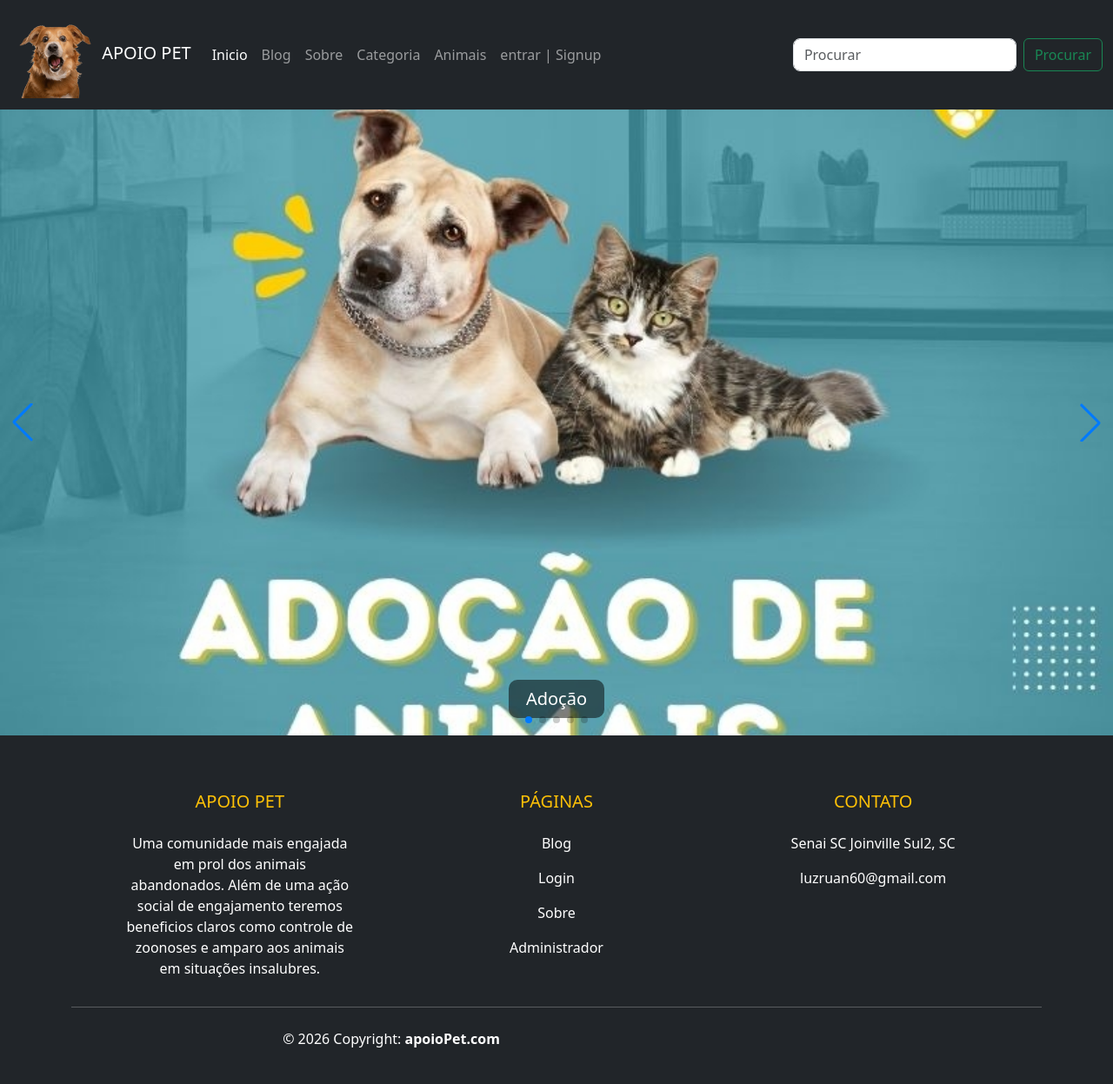
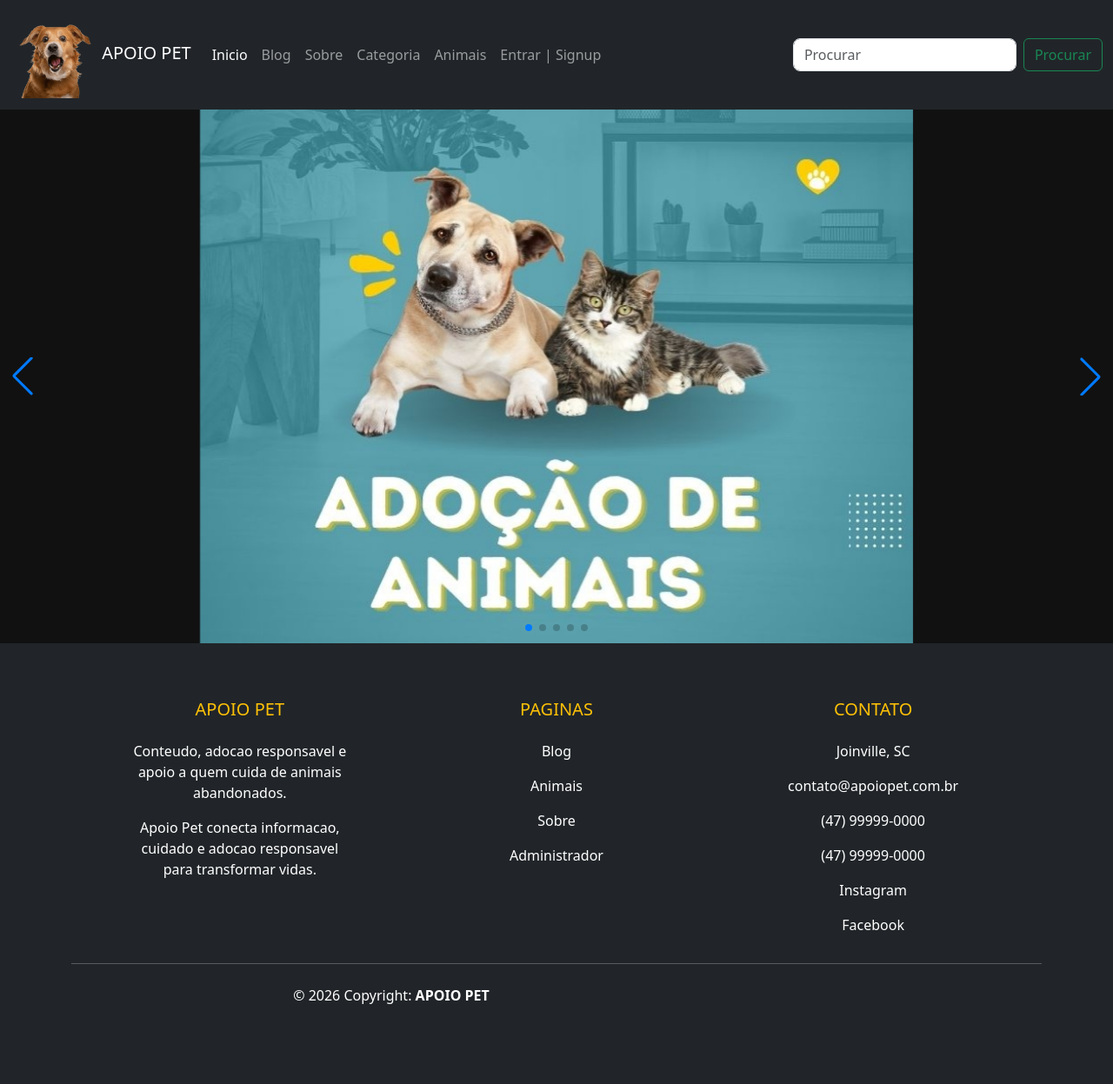
Before and after one commit to Ruan-Marcelo/php-blog-system, a PHP site: page / in a window 1280 px wide. Shown: the whole page at 87% size. After the commit the page ends 1155 px from the top, so only its background shows below. Run offline with PHP 8.4, Linux system fonts and the light colour scheme; data comes from the database, SQL or seed files in the repository; both versions use the stored data as it was after the commit.

Commit message:
Apply site settings and seed content

```diff
--- a/animals.php
+++ b/animals.php
@@ -23,14 +23,17 @@ $notFound = 0;
 	<?php
 	include_once("db_conn.php");
 	include_once("admin/data/Animal.php");
+	include_once("site_config.php");
 
 	$animals = getAllAnimals($conn);
+	$siteSettings = get_site_settings($conn);
 	?>
 	<?php include 'navbar.php'; ?>
 
 	<div class="container mt-5">
 
-		<h1 class="mb-4">Lista de Animais</h1>
+		<h1 class="mb-2">Animais para adocao</h1>
+		<p class="text-muted mb-4"><?= htmlspecialchars($siteSettings['footer_text']) ?></p>
 
 		<?php if (!empty($animals)) { ?>
 
--- a/footer.php
+++ b/footer.php
@@ -1,32 +1,49 @@
+<?php
+include_once("db_conn.php");
+include_once("site_config.php");
+$siteSettings = get_site_settings($conn);
+?>
 <footer class="bg-dark text-white pt-5 pb-4">
   <div class="container text-center text-md-left">
     <div class="row text-center text-md-left">
-      <!-- About Section -->
       <div class="col-md-3 col-lg-3 col-xl-3 mx-auto mt-3">
-        <h5 class="text-uppercase mb-4 font-weight-bold text-warning">APOIO PET</h5>
-        <p>Uma comunidade mais engajada em prol dos animais abandonados.
-            Além de uma ação social de engajamento teremos beneficios claros como controle de zoonoses e amparo aos animais em situações insalubres.
-        </p>
+        <h5 class="text-uppercase mb-4 font-weight-bold text-warning">
+          <?= htmlspecialchars($siteSettings['site_name']) ?>
+        </h5>
+        <p><?= nl2br(htmlspecialchars($siteSettings['site_description'])) ?></p>
+        <p><?= nl2br(htmlspecialchars($siteSettings['footer_text'])) ?></p>
       </div>
-      <!-- Links Section -->
+
       <div class="col-md-2 col-lg-2 col-xl-2 mx-auto mt-3">
-        <h5 class="text-uppercase mb-4 font-weight-bold text-warning">Páginas</h5>
+        <h5 class="text-uppercase mb-4 font-weight-bold text-warning">Paginas</h5>
         <p><a href="blog.php" class="text-white" style="text-decoration: none;">Blog</a></p>
-        <p><a href="login.php" class="text-white" style="text-decoration: none;">Login</a></p>
+        <p><a href="animals.php" class="text-white" style="text-decoration: none;">Animais</a></p>
         <p><a href="sobre.php" class="text-white" style="text-decoration: none;">Sobre</a></p>
         <p><a href="admin-login.php" class="text-white" style="text-decoration: none;">Administrador</a></p>
       </div>
-      <!-- Contact Section -->
+
       <div class="col-md-4 col-lg-3 col-xl-3 mx-auto mt-3">
         <h5 class="text-uppercase mb-4 font-weight-bold text-warning">Contato</h5>
-        <p><i class="fas fa-home mr-3"></i> Senai SC Joinville Sul2, SC</p>
-        <p><i class="fas fa-envelope mr-3"></i> luzruan60@gmail.com</p>
+        <p>Joinville, SC</p>
+        <p><?= htmlspecialchars($siteSettings['contact_email']) ?></p>
+        <p><?= htmlspecialchars($siteSettings['contact_phone']) ?></p>
+        <p><?= htmlspecialchars($siteSettings['whatsapp']) ?></p>
+
+        <?php if (!empty($siteSettings['instagram'])) { ?>
+          <p><a href="<?= htmlspecialchars($siteSettings['instagram']) ?>" class="text-white" style="text-decoration: none;">Instagram</a></p>
+        <?php } ?>
+
+        <?php if (!empty($siteSettings['facebook'])) { ?>
+          <p><a href="<?= htmlspecialchars($siteSettings['facebook']) ?>" class="text-white" style="text-decoration: none;">Facebook</a></p>
+        <?php } ?>
       </div>
     </div>
+
     <hr class="mb-4">
+
     <div class="row align-items-center">
       <div class="col-md-7 col-lg-8">
-        <p>© 2026 Copyright: <strong>apoioPet.com</strong></p>
+        <p>© 2026 Copyright: <strong><?= htmlspecialchars($siteSettings['site_name']) ?></strong></p>
       </div>
     </div>
   </div>
--- a/index.php
+++ b/index.php
@@ -7,6 +7,9 @@ if (isset($_SESSION['user_id']) && isset($_SESSION['username'])) {
 }
 
 include_once("db_conn.php");
+include_once("site_config.php");
+
+$siteSettings = get_site_settings($conn);
 
 $stmt = $conn->prepare("SELECT * FROM banner WHERE active = 1");
 $stmt->execute();
@@ -18,7 +21,7 @@ $banners = $stmt->fetchAll(PDO::FETCH_ASSOC);
 <head>
     <meta charset="UTF-8">
     <meta name="viewport" content="width=device-width, initial-scale=1.0">
-    <title>Home Page</title>
+    <title><?= htmlspecialchars($siteSettings['site_name']) ?></title>
 
     <!-- Bootstrap 5 -->
     <link href="https://cdn.jsdelivr.net/npm/bootstrap@5.3.8/dist/css/bootstrap.min.css" rel="stylesheet">
@@ -35,8 +38,8 @@ $banners = $stmt->fetchAll(PDO::FETCH_ASSOC);
     <style>
         .swiper {
             width: 100%;
-            aspect-ratio: 16 / 9;
-            background: #000;
+            height: clamp(280px, 48vw, 620px);
+            background: #111;
         }
 
         .swiper-slide {
@@ -49,20 +52,13 @@ $banners = $stmt->fetchAll(PDO::FETCH_ASSOC);
         .swiper-slide img {
             width: 100%;
             height: 100%;
-            object-fit: cover;
+            object-fit: contain;
         }
 
-        .caption {
-            position: absolute;
-            bottom: 20px;
-            background: rgba(0, 0, 0, 0.5);
-            padding: 10px 20px;
-            border-radius: 10px;
-        }
-
-        .caption h5 {
-            margin: 0;
-            color: #fff;
+        @media (max-width: 768px) {
+            .swiper {
+                height: 300px;
+            }
         }
     </style>
 </head>
@@ -82,12 +78,6 @@ $banners = $stmt->fetchAll(PDO::FETCH_ASSOC);
                 <?php foreach ($banners as $banner) { ?>
                     <div class="swiper-slide">
                         <img src="upload/banners/<?= $banner['image'] ?>" alt="Banner">
-
-                        <?php if (!empty($banner['title'])) { ?>
-                            <div class="caption">
-                                <h5><?= htmlspecialchars($banner['title']) ?></h5>
-                            </div>
-                        <?php } ?>
                     </div>
                 <?php } ?>
 
--- a/navbar.php
+++ b/navbar.php
@@ -2,13 +2,17 @@
 if (session_status() === PHP_SESSION_NONE) {
     session_start();
 }
+
+include_once("db_conn.php");
+include_once("site_config.php");
+$siteSettings = get_site_settings($conn);
 ?>
   <nav class="navbar navbar-expand-lg navbar-dark bg-dark text-white ">
       <div class="container-fluid">
 
           <a class="navbar-brand" href="#">
               <img src="./assets/imgs/icon.png" width="100" alt="cachorro do apoio pet">
-              APOIO PET
+              <?= htmlspecialchars($siteSettings['site_name']) ?>
           </a>
 
          <button class="navbar-toggler" type="button" data-bs-toggle="collapse" data-bs-target="#navbarSupportedContent" aria-controls="navbarSupportedContent" aria-expanded="false" aria-label="Toggle navigation">
@@ -58,7 +62,7 @@ if (session_status() === PHP_SESSION_NONE) {
                } else {
 	         ?>
 	         <li class="nav-item">
-	          <a class="nav-link" href="login.php">entrar | Signup</a>
+	          <a class="nav-link" href="login.php">Entrar | Signup</a>
 	        </li>
 	         <?php
                }
--- /dev/null
+++ b/site_config.php
@@ -0,0 +1,32 @@
+<?php
+
+function get_site_settings($conn)
+{
+    $settings = [
+        'site_name' => 'APOIO PET',
+        'site_description' => 'Apoio a adocao responsavel, resgate e cuidado com animais abandonados.',
+        'contact_email' => 'contato@apoiopet.com.br',
+        'contact_phone' => '(47) 99999-0000',
+        'whatsapp' => '(47) 99999-0000',
+        'instagram' => 'https://instagram.com/apoiopet',
+        'facebook' => 'https://facebook.com/apoiopet',
+        'footer_text' => 'Juntos por uma cidade com menos abandono e mais cuidado animal.',
+        'comments_enabled' => '1',
+        'likes_enabled' => '1'
+    ];
+
+    try {
+        $stmt = $conn->prepare("SELECT setting_key, setting_value FROM site_settings");
+        $stmt->execute();
+
+        foreach ($stmt->fetchAll(PDO::FETCH_ASSOC) as $row) {
+            if (array_key_exists($row['setting_key'], $settings)) {
+                $settings[$row['setting_key']] = $row['setting_value'];
+            }
+        }
+    } catch (PDOException $e) {
+        return $settings;
+    }
+
+    return $settings;
+}
```
Also changed, not shown: assets/ajax/like-unlike.php (+7 -0 lines), blog-view.php (+13 -5 lines), blog.php (+11 -4 lines), categoria.php (+8 -2 lines), infinityfree_seed.sql (added, +67 -0 lines), php/comment.php (+7 -0 lines), sobre.php (+7 -4 lines), upload/banners/banner-adocao-responsavel.png (added), upload/banners/banner-resgate-denuncia.png (added), upload/banners/banner-saude-animal.png (added).
